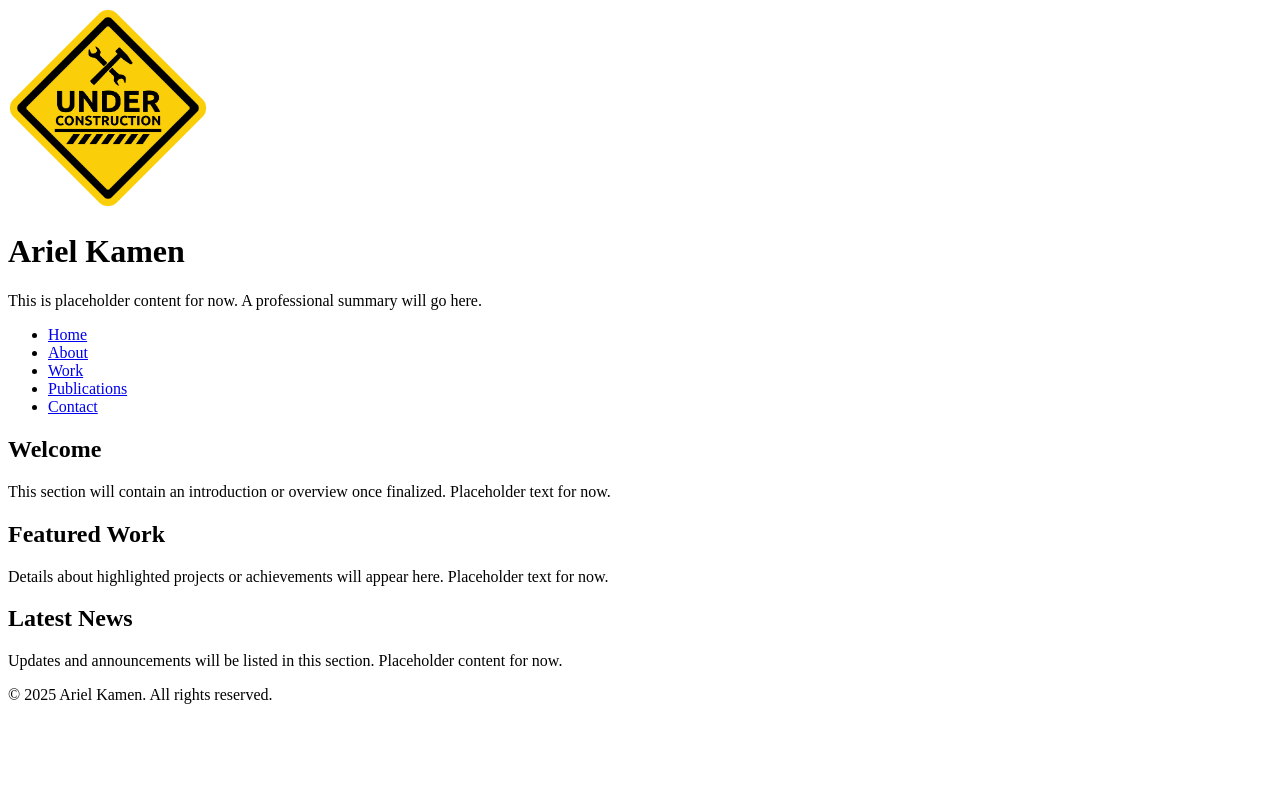
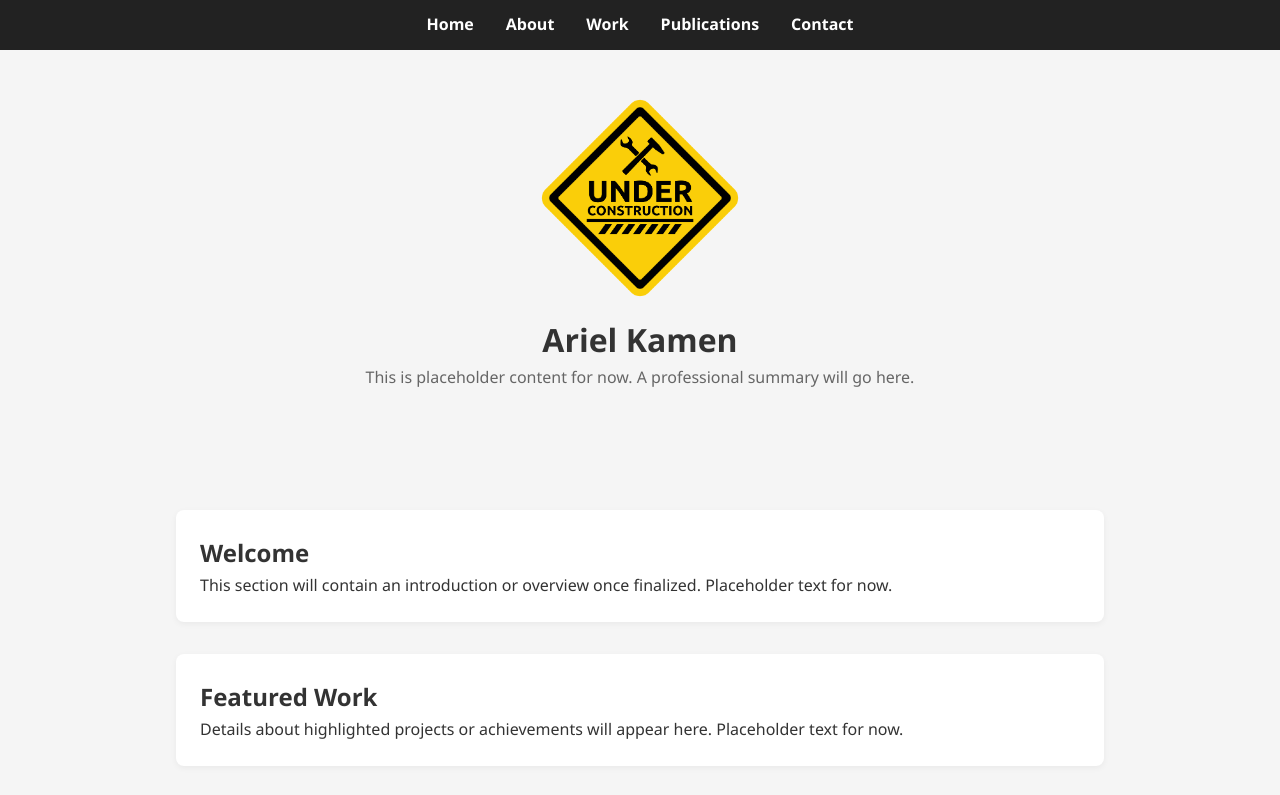
Before and after one commit to ajkamen/ajkamen.github.io, a plain HTML site: page docs/index.html in a window 1280 px wide. Shown: the top 795 px of the page. Drawn offline with Linux system fonts and the light colour scheme.

Commit message:
added style

```diff
--- a/docs/index.html
+++ b/docs/index.html
@@ -1,34 +1,29 @@
 <!DOCTYPE html>
 <html lang="en">
     <head>
-        <meta charset="UTF-8">
-        <meta name="viewport" content="width=device-width, initial-scale=1.0">
+        <meta charset="UTF-8" />
+        <meta name="viewport" content="width=device-width, initial-scale=1.0" />
         <title>Ariel Kamen</title>
-        <link rel="stylesheet" href="style.css">
-        <style>
-    .portrait {
-      max-width: 200px;
-      height: auto;
-    }
-  </style>
+        <link rel="stylesheet" href="style.css" />
     </head>
     <body>
+        <nav>
+            <ul>
+                <li><a href="index.html">Home</a></li>
+                <li><a href="about.html">About</a></li>
+                <li><a href="work.html">Work</a></li>
+                <li><a href="publications.html">Publications</a></li>
+                <li><a href="contact.html">Contact</a></li>
+            </ul>
+        </nav>
+
         <header>
             <div class="container">
                 <img src="temp.png" alt="Portrait of Ariel Kamen"
-                    class="portrait">
+                    class="portrait" />
                 <h1>Ariel Kamen</h1>
                 <p class="tagline">This is placeholder content for now. A
                     professional summary will go here.</p>
-                <nav>
-                    <ul>
-                        <li><a href="index.html">Home</a></li>
-                        <li><a href="about.html">About</a></li>
-                        <li><a href="work.html">Work</a></li>
-                        <li><a href="publications.html">Publications</a></li>
-                        <li><a href="contact.html">Contact</a></li>
-                    </ul>
-                </nav>
             </div>
         </header>
 
--- /dev/null
+++ b/docs/style.css
@@ -0,0 +1,87 @@
+/* Reset */
+* {
+  margin: 0;
+  padding: 0;
+  box-sizing: border-box;
+}
+
+/* Base Styles */
+body {
+  font-family: 'Segoe UI', Tahoma, Geneva, Verdana, sans-serif;
+  background-color: #f5f5f5;
+  color: #333;
+  line-height: 1.6;
+}
+
+.container {
+  width: 90%;
+  max-width: 960px;
+  margin: 0 auto;
+  text-align: center;
+  padding: 2rem 1rem;
+}
+
+/* Top Nav Bar */
+nav {
+  background-color: #222;
+  padding: 0.75rem 0;
+}
+
+nav ul {
+  list-style: none;
+  display: flex;
+  justify-content: center;
+  gap: 2rem;
+}
+
+nav a {
+  color: white;
+  text-decoration: none;
+  font-weight: 600;
+  font-size: 1rem;
+  transition: color 0.2s ease;
+}
+
+nav a:hover {
+  color: #00bfff;
+}
+
+/* Header */
+header .portrait {
+  display: block;
+  margin: 1rem auto;
+  max-width: 200px;
+  height: auto;
+  border-radius: 50%;
+}
+
+header h1 {
+  margin-top: 1rem;
+  font-size: 2rem;
+}
+
+header .tagline {
+  color: #666;
+  font-size: 1rem;
+  margin-bottom: 1.5rem;
+}
+
+/* Main Content */
+main section {
+  background-color: #ffffff;
+  margin: 2rem auto;
+  padding: 1.5rem;
+  border-radius: 8px;
+  box-shadow: 0 2px 6px rgba(0, 0, 0, 0.05);
+  text-align: left;
+}
+
+/* Footer */
+footer {
+  background-color: #fff;
+  border-top: 1px solid #ddd;
+  text-align: center;
+  padding: 1rem 0;
+  font-size: 0.9rem;
+  color: #555;
+}
```
